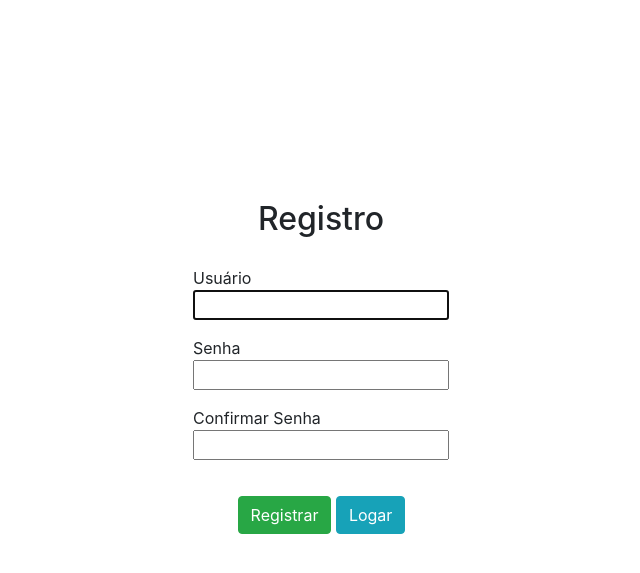
After one commit to kyzzk/farmacia-popular-v0.1, a Django app: page /register/ in a window 1280 px wide. The commit adds this page. Shown: the top 573 px of the page, without its empty margins (319-959 px from the left). Run offline with Django 3.2, Linux system fonts and the light colour scheme; some libraries are stand-ins or nearby versions.

Commit message:
ADD Bootstrap / Registration and Login

```diff
--- /dev/null
+++ b/home/templates/register.html
@@ -0,0 +1,48 @@
+{% extends 'base.html' %}
+{% load bootstrap %}
+
+
+{% block title %} Pagina de Registro {% endblock %}
+
+{% block main %}
+
+    <div class="d-flex justify-content-center" style="padding-bottom: 20px;">
+        <h2>Registro</h2>
+    </div>
+    <form method="post">
+        {% csrf_token %}
+
+        <div>
+
+            <div>
+                Usuário
+                <div class="input-group mb-3">
+                     {{ form.username }}
+                </div>
+             </div>
+
+             <div>
+                 Senha
+                 <div class="input-group mb-3">
+                      {{ form.password1 }}
+                 </div>
+              </div>
+
+
+              <div>
+                 Confirmar Senha
+                 <div class="input-group mb-3">
+                      {{ form.password2 }}
+                 </div>
+              </div>
+        </div>
+
+        <div class="d-flex justify-content-center" style="padding-top: 20px;">
+            <div style="margin-left: 1px;">
+                <button type="submit" class="btn btn-success">Registrar</button>
+                <a href="http://127.0.0.1:8000/login/" class="btn btn-info">Logar</a>
+            </div>
+        </div>
+    </form>
+
+{% endblock %}
--- a/home/urls.py
+++ b/home/urls.py
@@ -1,8 +1,9 @@
 from django.urls import path
-from .views import home, my_logout
+from .views import home, my_logout, register_page
 
 
 urlpatterns = [
     path('', home, name="home"),
+    path('register/', register_page, name='register'),
     path('logout/', my_logout, name="logout"),
 ]
--- a/home/views.py
+++ b/home/views.py
@@ -1,6 +1,26 @@
 from django.shortcuts import render, redirect
-from django.contrib.auth import logout
+from django.contrib.auth import logout, authenticate, login
+from django.contrib.auth.forms import UserCreationForm
 
+
+def register_page(request):
+    form = UserCreationForm()
+
+    if request.method == 'POST':
+        form = UserCreationForm(request.POST)
+        if form.is_valid():
+            user = form.save(commit=False)
+            user.save()
+
+            user = authenticate(request, username=user.username, password=request.POST['password1'])
+
+            if user is not None:
+                login(request, user)
+
+            return redirect('home')
+
+    context = {'form': form}
+    return render(request, 'register.html', context)
 
 def home(request):
     return render(request, 'home.html')
--- a/medicamentos/templates/medicamento.html
+++ b/medicamentos/templates/medicamento.html
@@ -12,7 +12,7 @@
             {% if user.is_authenticated %}
                 <p>Olá, {{user.username }}!
                     <a href="{% url 'logout' %}" style="padding-left: 10px;">
-                        <button type="button" class="btn btn-danger btn-sm">Deslogar</button>
+                        <button type="button" class="btn btn-danger btn-sm">Sair</button>
                     </a>
                 </p>
 
```
Also changed, not shown: home/templates/home.html (+5 -2 lines), templates/registration/login.html (+21 -5 lines), db.sqlite3.
